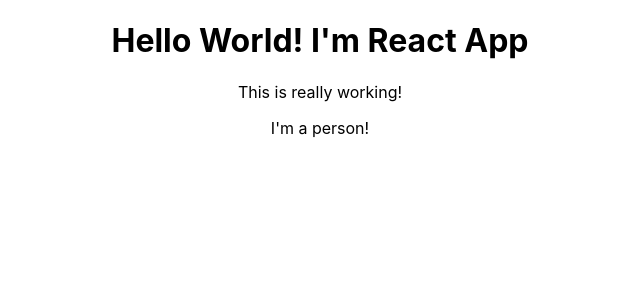
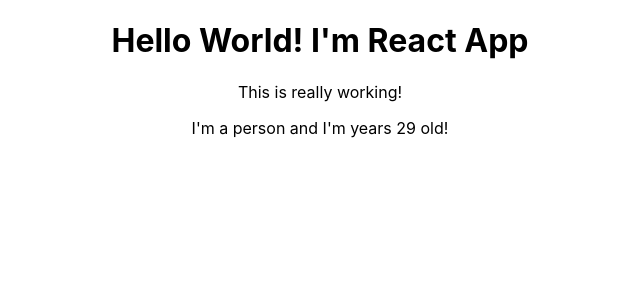
Before and after one commit to Russkazkin/react-course-m3, a React (Create React App) app: page / in a window 1280 px wide. Shown: the top 300 px of the page, without its empty margins (320-960 px from the left). Built offline with nearby package versions, Linux system fonts and the light colour scheme.

Commit message:
Add dinamic content to Person component

```diff
--- a/src/Person/Person.js
+++ b/src/Person/Person.js
@@ -1,5 +1,5 @@
 const person = () => {
-    return <p>I'm a person!</p>;
+    return <p>I'm a person and I'm years {Math.floor(Math.random() * 30)} old!</p>;
 }
 
 export default person;
```
